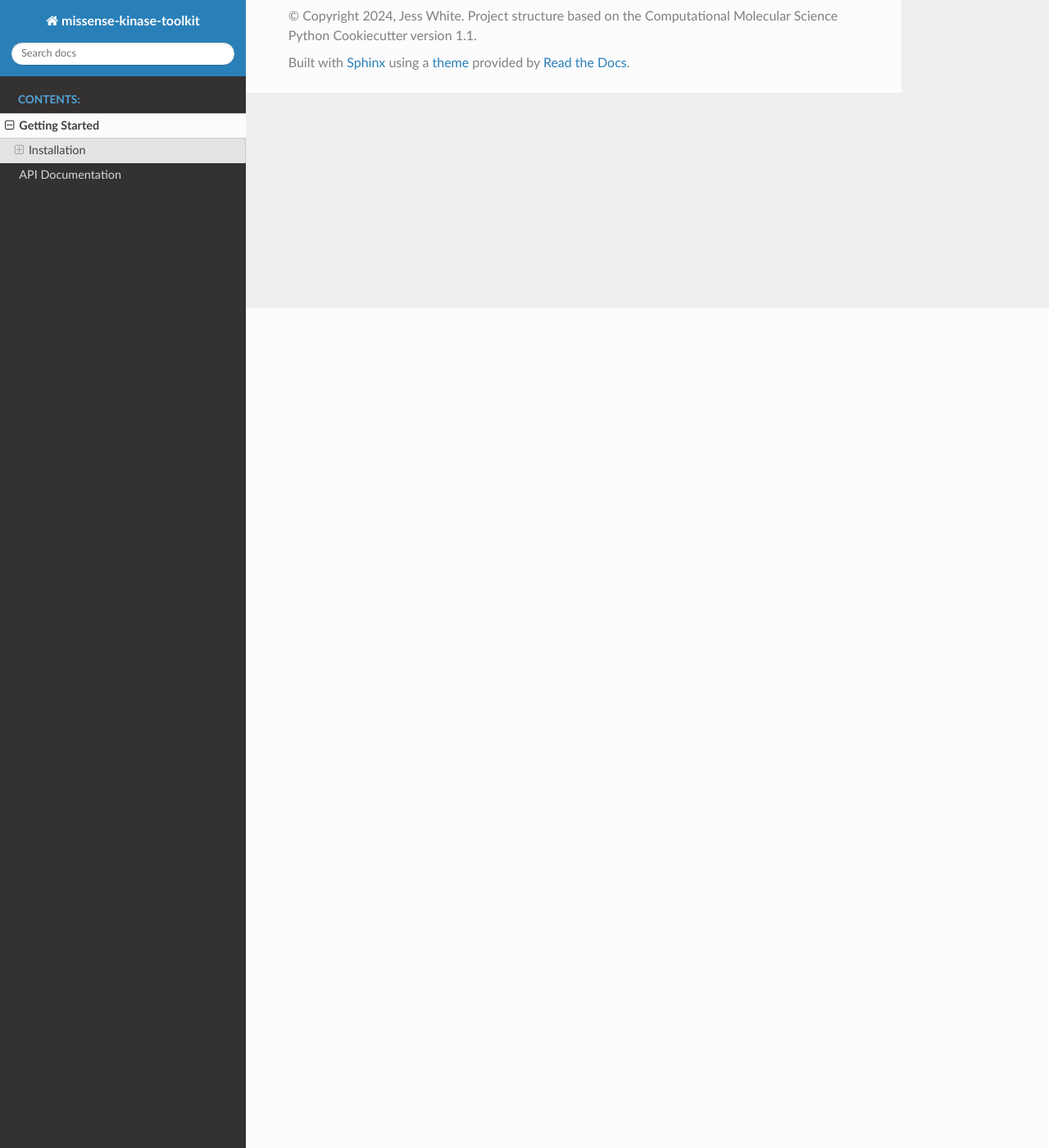
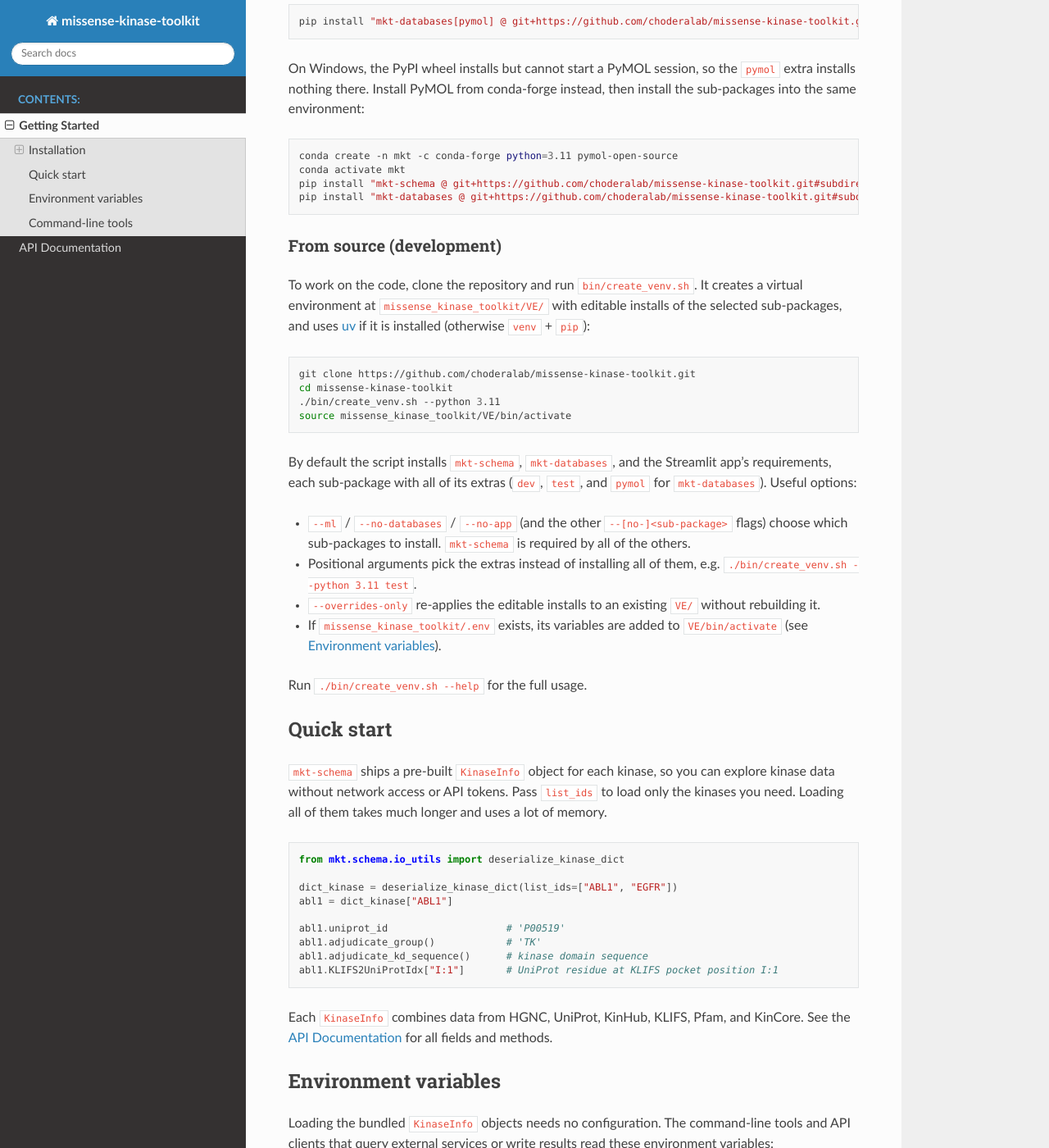
Before and after one commit to choderalab/missense-kinase-toolkit, a Sphinx documentation site: the page built from docs/getting_started.rst, in a window 1280 px wide and 1400 px high, scrolled down 1024 px. Shown: the whole window at 82% size. Built offline with Sphinx 7.4.7 and the Read the Docs theme 3.1.0, drawn with Linux system fonts in a browser that asks for light colours; the version number could not be read and is left out; some of the changed text lies outside the part shown.

Commit message:
docs: fix install order and expand getting started
Install mkt-schema before mkt-databases/mkt-ml (it is not on PyPI, so the
dependents can't resolve it alone), and add sub-package overview, the
bin/create_venv.sh development setup, a KinaseInfo quick start, the
environment variables (including which OncoKB endpoints are public), and the
CLI entry points.

Co-Authored-By: Claude Opus 5.5 <noreply@anthropic.com>

```diff
--- a/docs/getting_started.rst
+++ b/docs/getting_started.rst
@@ -1,27 +1,39 @@
 Getting Started
 ===============
 
-This page details how to get started with missense-kinase-toolkit. We have used a monorepo structure where all sub-packages are contained within the :code:`missense-kinase-toolkit` sub-directory.
+This page details how to get started with missense-kinase-toolkit. We have used a monorepo structure where all sub-packages are contained within the :code:`missense_kinase_toolkit` sub-directory:
+
+- :code:`mkt-schema` (:code:`mkt.schema`): Pydantic models for kinase data (:code:`KinaseInfo`), serialization helpers, and a pre-built set of :code:`KinaseInfo` objects shipped as package data.
+- :code:`mkt-databases` (:code:`mkt.databases`): API clients, data harmonization, plotting, and the command-line tools that build the :code:`mkt.schema` data.
+- :code:`mkt-ml` (:code:`mkt.ml`): models and training utilities for kinase activity prediction.
+
+If you only want to browse kinases, the Streamlit app at https://mkt-app.streamlit.app needs no installation.
 
 Installation
 ++++++++++++
 
-To install the :code:`mkt` sub-packages from Github, you can use the following command:
+All sub-packages support Python 3.9 to 3.12. They are installed from GitHub, not PyPI. :code:`mkt-databases` and :code:`mkt-ml` both depend on :code:`mkt-schema`, so install :code:`mkt-schema` first:
 
 .. code-block:: bash
 
-    pip install git+https://github.com/choderalab/missense-kinase-toolkit.git#subdirectory=missense_kinase_toolkit/<sub-package directory>
+    pip install "mkt-schema @ git+https://github.com/choderalab/missense-kinase-toolkit.git#subdirectory=missense_kinase_toolkit/schema"
+
+Then add whichever of the other sub-packages you need:
+
+.. code-block:: bash
+
+    pip install "mkt-databases @ git+https://github.com/choderalab/missense-kinase-toolkit.git#subdirectory=missense_kinase_toolkit/databases"
+    pip install "mkt-ml @ git+https://github.com/choderalab/missense-kinase-toolkit.git#subdirectory=missense_kinase_toolkit/ml"
 
 Optional: PyMOL
 ---------------
 
 :code:`mkt.databases.sasa` can compute per-residue solvent-accessible surface area with an in-process PyMOL session (:code:`pymol2`) in addition to the default Biopython (Shrake-Rupley) backend. PyMOL is not a required dependency. If :code:`pymol2` cannot be imported, the PyMOL backend is dropped with a warning and SASA falls back to Biopython.
 
-On Linux and macOS, install the :code:`pymol` extra, which pulls the :code:`pymol-open-source-whl` wheel from PyPI:
+On Linux and macOS, install :code:`mkt-databases` with the :code:`pymol` extra, which pulls the :code:`pymol-open-source-whl` wheel from PyPI:
 
 .. code-block:: bash
 
-    pip install "mkt-schema @ git+https://github.com/choderalab/missense-kinase-toolkit.git#subdirectory=missense_kinase_toolkit/schema"
     pip install "mkt-databases[pymol] @ git+https://github.com/choderalab/missense-kinase-toolkit.git#subdirectory=missense_kinase_toolkit/databases"
 
 On Windows, the PyPI wheel installs but cannot start a PyMOL session, so the :code:`pymol` extra installs nothing there. Install PyMOL from conda-forge instead, then install the sub-packages into the same environment:
@@ -32,3 +44,89 @@ On Windows, the PyPI wheel installs but cannot start a PyMOL session, so the :co
     conda activate mkt
     pip install "mkt-schema @ git+https://github.com/choderalab/missense-kinase-toolkit.git#subdirectory=missense_kinase_toolkit/schema"
     pip install "mkt-databases @ git+https://github.com/choderalab/missense-kinase-toolkit.git#subdirectory=missense_kinase_toolkit/databases"
+
+From source (development)
+-------------------------
+
+To work on the code, clone the repository and run :code:`bin/create_venv.sh`. It creates a virtual environment at :code:`missense_kinase_toolkit/VE/` with editable installs of the selected sub-packages, and uses `uv <https://docs.astral.sh/uv/>`_ if it is installed (otherwise :code:`venv` + :code:`pip`):
+
+.. code-block:: bash
+
+    git clone https://github.com/choderalab/missense-kinase-toolkit.git
+    cd missense-kinase-toolkit
+    ./bin/create_venv.sh --python 3.11
+    source missense_kinase_toolkit/VE/bin/activate
+
+By default the script installs :code:`mkt-schema`, :code:`mkt-databases`, and the Streamlit app's requirements, each sub-package with all of its extras (:code:`dev`, :code:`test`, and :code:`pymol` for :code:`mkt-databases`). Useful options:
+
+- :code:`--ml` / :code:`--no-databases` / :code:`--no-app` (and the other :code:`--[no-]<sub-package>` flags) choose which sub-packages to install. :code:`mkt-schema` is required by all of the others.
+- Positional arguments pick the extras instead of installing all of them, e.g. :code:`./bin/create_venv.sh --python 3.11 test`.
+- :code:`--overrides-only` re-applies the editable installs to an existing :code:`VE/` without rebuilding it.
+- If :code:`missense_kinase_toolkit/.env` exists, its variables are added to :code:`VE/bin/activate` (see `Environment variables`_).
+
+Run :code:`./bin/create_venv.sh --help` for the full usage.
+
+Quick start
++++++++++++
+
+:code:`mkt-schema` ships a pre-built :code:`KinaseInfo` object for each kinase, so you can explore kinase data without network access or API tokens. Pass :code:`list_ids` to load only the kinases you need. Loading all of them takes much longer and uses a lot of memory.
+
+.. code-block:: python
+
+    from mkt.schema.io_utils import deserialize_kinase_dict
+
+    dict_kinase = deserialize_kinase_dict(list_ids=["ABL1", "EGFR"])
+    abl1 = dict_kinase["ABL1"]
+
+    abl1.uniprot_id                    # 'P00519'
+    abl1.adjudicate_group()            # 'TK'
+    abl1.adjudicate_kd_sequence()      # kinase domain sequence
+    abl1.KLIFS2UniProtIdx["I:1"]       # UniProt residue at KLIFS pocket position I:1
+
+Each :code:`KinaseInfo` combines data from HGNC, UniProt, KinHub, KLIFS, Pfam, and KinCore. See the :doc:`api` for all fields and methods.
+
+Environment variables
++++++++++++++++++++++
+
+Loading the bundled :code:`KinaseInfo` objects needs no configuration. The command-line tools and API clients that query external services or write results read these environment variables:
+
+.. list-table::
+   :header-rows: 1
+   :widths: 25 75
+
+   * - Variable
+     - Purpose
+   * - :code:`OUTPUT_DIR`
+     - Directory for generated files. Tools that write output exit if it is not set.
+   * - :code:`CBIOPORTAL_INSTANCE`
+     - cBioPortal API host (e.g. :code:`www.cbioportal.org`). The cBioPortal client exits if it is not set.
+   * - :code:`CBIOPORTAL_TOKEN`
+     - Optional data-access token for private cBioPortal instances.
+   * - :code:`ONCOKB_TOKEN`
+     - OncoKB API token, required for the annotation clients (:code:`OncoKBProteinChange`, :code:`OncoKBGenomicChange`, :code:`OncoKBStructuralVariant`). :code:`OncoKBInfo` (:code:`/info`) and :code:`OncoKBCancerGeneList` (:code:`/utils/cancerGeneList`) use public endpoints and work without it.
+   * - :code:`REQUESTS_CACHE`
+     - Optional path to a :code:`requests-cache` SQLite database, to cache API responses between runs.
+
+Command-line tools
+++++++++++++++++++
+
+Installing :code:`mkt-databases` adds these commands. Each one takes :code:`--help`.
+
+.. list-table::
+   :header-rows: 1
+   :widths: 35 65
+
+   * - Command
+     - Purpose
+   * - :code:`generate_kinaseinfo_objects`
+     - Build :code:`KinaseInfo` objects from the source databases and serialize them.
+   * - :code:`extract_cbioportal_missense_kinases`
+     - Extract missense mutations in kinases from a cBioPortal study.
+   * - :code:`generate_dataset_csv_files`
+     - Build the processed dataset CSVs (e.g. Davis, PKIS2) and render their figures.
+   * - :code:`generate_conservation_data`
+     - Generate the KLIFS conservation-data artifact and its figures.
+   * - :code:`generate_pymol_files`
+     - Generate PyMOL visualization files for kinase structures.
+
+:code:`mkt-ml` adds :code:`generate_datasets` (build machine-learning datasets) and :code:`run_trainer` (run model training).
```
